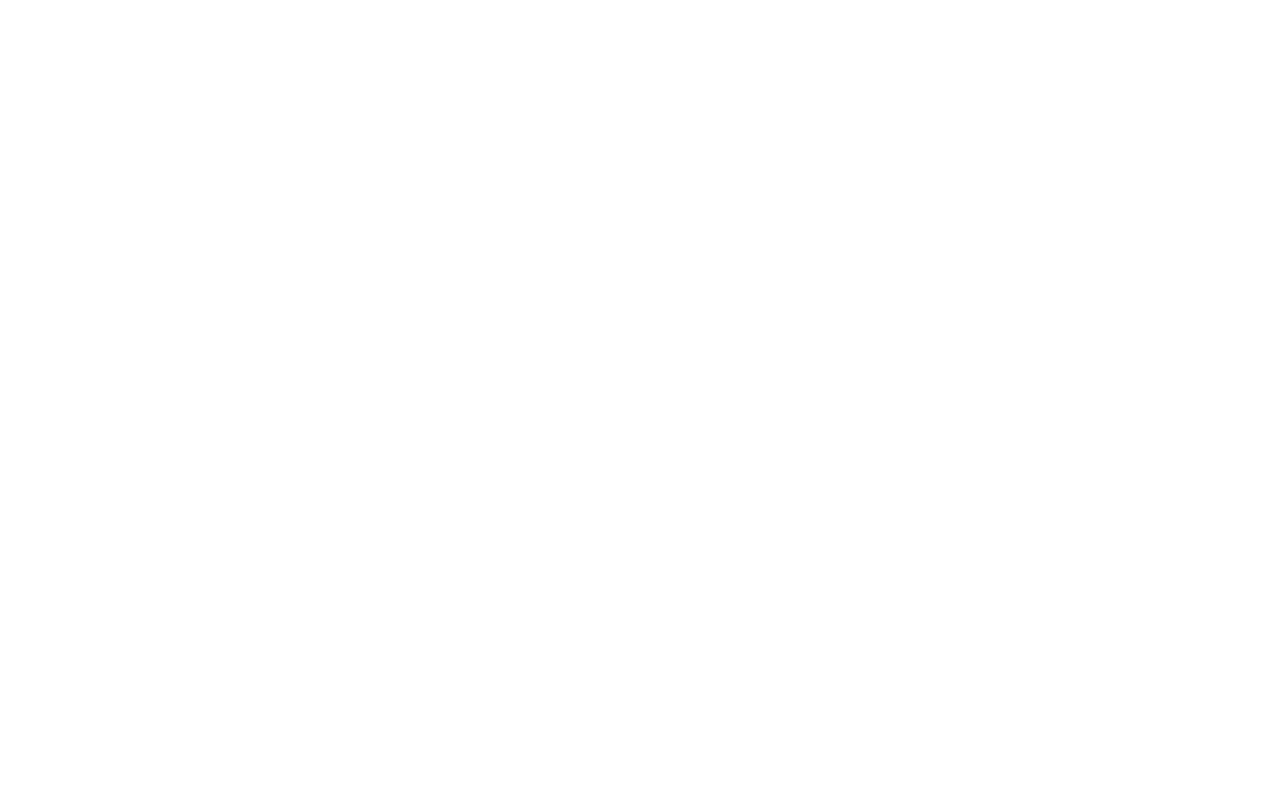
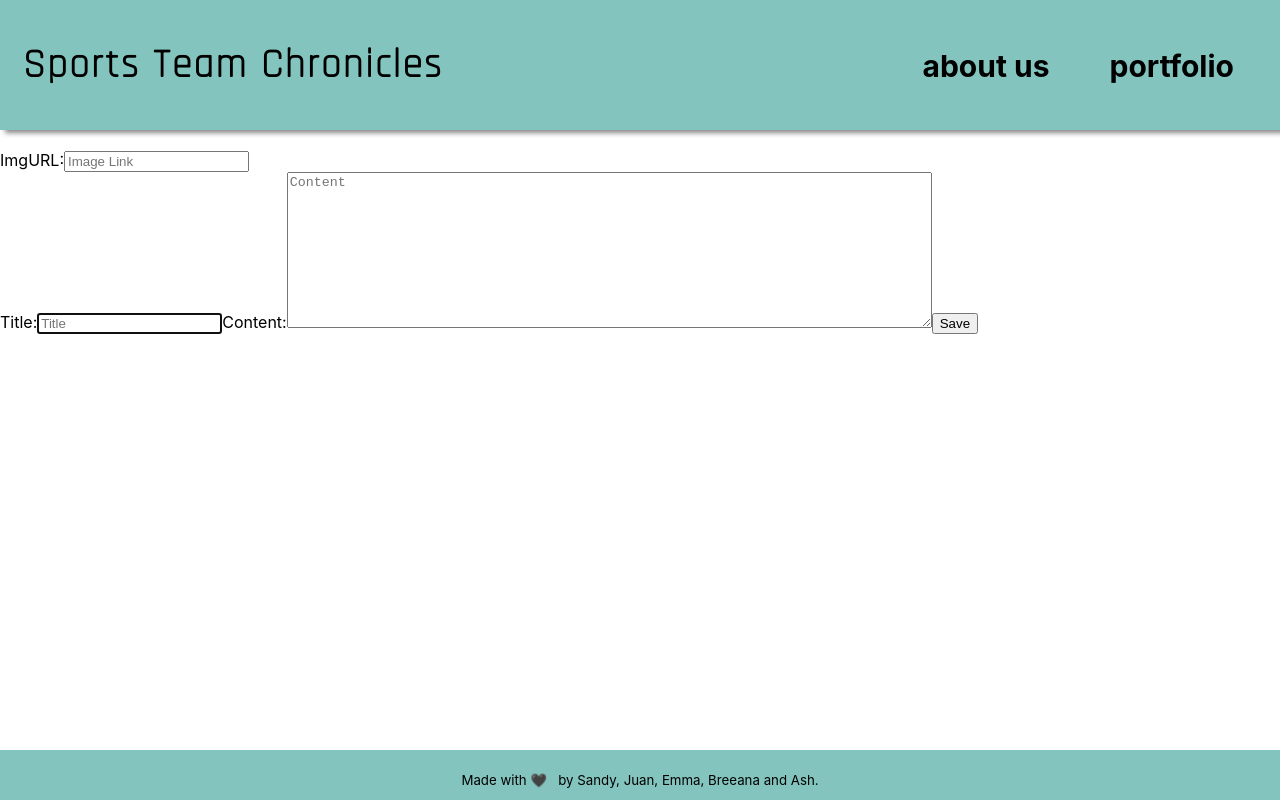
Before and after one commit to SandyJacobson/Blog-app, a React (Create React App) app in the folder client/: page /posts/1/edit in a window 1280 px wide. Built offline with nearby package versions, Linux system fonts and the light colour scheme; no server answers.

Commit message:
delete/edit functionality

```diff
--- a/client/src/App.js
+++ b/client/src/App.js
@@ -2,6 +2,7 @@
 import { Route, Switch } from "react-router-dom";
 import Home from "./screens/Home/Home";
 import PostDetails from "./screens/PostDetails/PostDetails";
+import PostEdit from './screens/PostEdit/PostEdit'
 import "./App.css";
 
 function App() {
@@ -10,6 +11,7 @@
       <Switch>
         <Route exact path='/' component={Home} />
         <Route exact path='/posts/:id' component={PostDetails} />
+        <Route exact path="/posts/:id/edit" component={PostEdit} />
       </Switch>
     </div>
   );
--- a/client/src/screens/PostDetails/PostDetails.jsx
+++ b/client/src/screens/PostDetails/PostDetails.jsx
@@ -1,6 +1,6 @@
 import React, { useState, useEffect } from "react";
-import { useParams } from "react-router-dom";
-import { getPost } from "../../services/posts";
+import { useParams, Link } from "react-router-dom";
+import { getPost, deletePost } from "../../services/posts";
 import Layout from "../../components/shared/Layout/Layout";
 
 const PostDetails = (props) => {
@@ -11,41 +11,41 @@
   useEffect(() => {
     const fetchPost = async () => {
       const post = await getPost(id);
-      console.log(getPost)
+      console.log(getPost);
       setPost(post);
       setLoaded(true);
-    }
-    fetchPost()
+    };
+    fetchPost();
   }, [id]);
 
   if (!isLoaded) {
     return <h1>... not loading</h1>;
   }
 
-  // const posts = () => {
-  //   return (
-  //     <div className="single-post">
-  //     <ul>
-  //       <li>{post.title}</li>
-  //         <img src={post.imgURL} alt='robocophousinggames' />
-  //         <li>{post.content}</li>
-  //     </ul>
-  //     </div>
-  //   )
-  // };
-
   return (
     <Layout>
       <div className="single-post">
         <ul>
-        <li>{post.title}</li>
-        <img src={post.imgURL} alt="robocophousinggames" />
-         <li>{post.content}</li>
+          <li>{post.title}</li>
+          <img src={post.imgURL} alt="robocophousinggames" />
+          <li>{post.content}</li>
         </ul>
+        <div className="button-container">
+          <button className="edit-button">
+            <Link className="edit-link" to={`/posts/${post._id}/edit`}>
+              Edit
+            </Link>
+          </button>
+          <button
+            className="delete-button"
+            onClick={() => deletePost(post._id)}
+          >
+            Delete
+          </button>
+        </div>
       </div>
     </Layout>
   );
 };
 
-
 export default PostDetails;
--- /dev/null
+++ b/client/src/screens/PostEdit/PostEdit.jsx
@@ -0,0 +1,91 @@
+import React, { useState, useEffect } from 'react'
+import { useParams, Redirect } from 'react-router-dom'
+import Layout from '../../components/shared/Layout/Layout'
+import { getPost, updatePost } from '../../services/posts'
+
+const PostEdit = (props) => {
+
+  const [post, setPost] = useState({
+    title: '',
+    content: '',
+    imgURL: '',
+  })
+
+  const [isUpdated, setUpdated] = useState(false)
+  let { id } = useParams()
+
+  useEffect(() => {
+    const fetchPost = async () => {
+      const post = await getPost(id)
+      setPost(post)
+    }
+    fetchPost()
+  }, [id])
+
+
+  const handleChange = (event) => {
+    const { name, value } = event.target
+    setPost({
+      ...post,
+      [name]: value
+    })
+  }
+
+  const handleSubmit = async (event) => {
+    event.preventDefault()
+    let { id } = props.match.params
+    const updated = await updatePost(id, post)
+    setUpdated(updated)
+  }
+
+  if (isUpdated) {
+    return <Redirect to={`/posts/${props.match.params.id}`} />
+  }
+
+  return (
+    <Layout user={props.user}>
+      <div className="post-edit">
+        <div className="image-container">
+          <img className="edit-post-image" src={post.imgURL} alt={post.title} />
+          <form onSubmit={handleSubmit}>
+           <label>ImgURL:</label>
+            <input
+              className="edit-input-image-link"
+              placeholder='Image Link'
+              value={post.imgURL}
+              name='imgURL'
+              required
+              onChange={handleChange}
+            />
+          </form>
+        </div>
+        <form className="edit-form" onSubmit={handleSubmit}>
+        <label>Title:</label>
+          <input
+            className="input-title"
+            placeholder='Title'
+            value={post.title}
+            name='title'
+            required
+            autoFocus
+            onChange={handleChange}
+          />
+          <label>Content:</label>
+          <textarea
+            className="textarea-content"
+            rows={10}
+            cols={78}
+            placeholder='Content'
+            value={post.content}
+            name='content'
+            required
+            onChange={handleChange}
+          />
+          <button type='submit' className="save-button">Save</button>
+        </form>
+      </div>
+    </Layout>
+  )
+};
+
+export default PostEdit;
```
